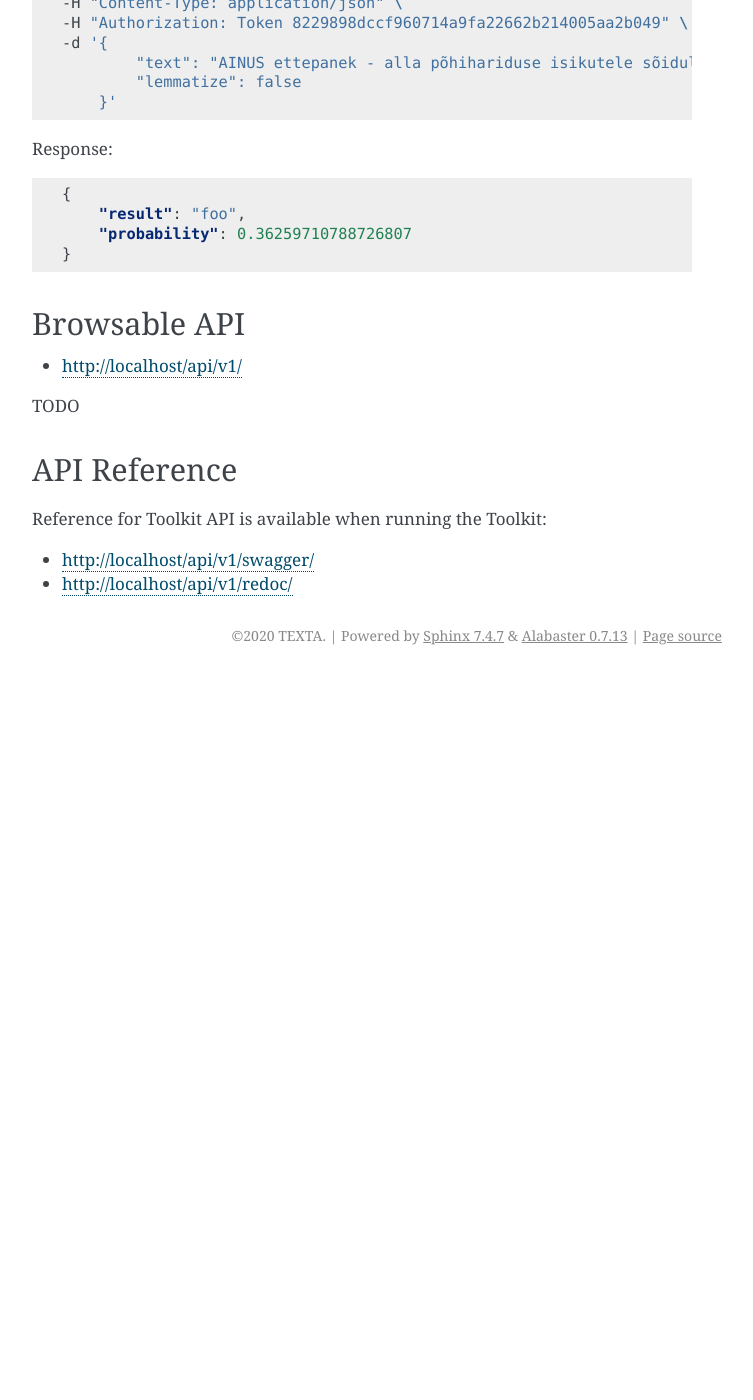
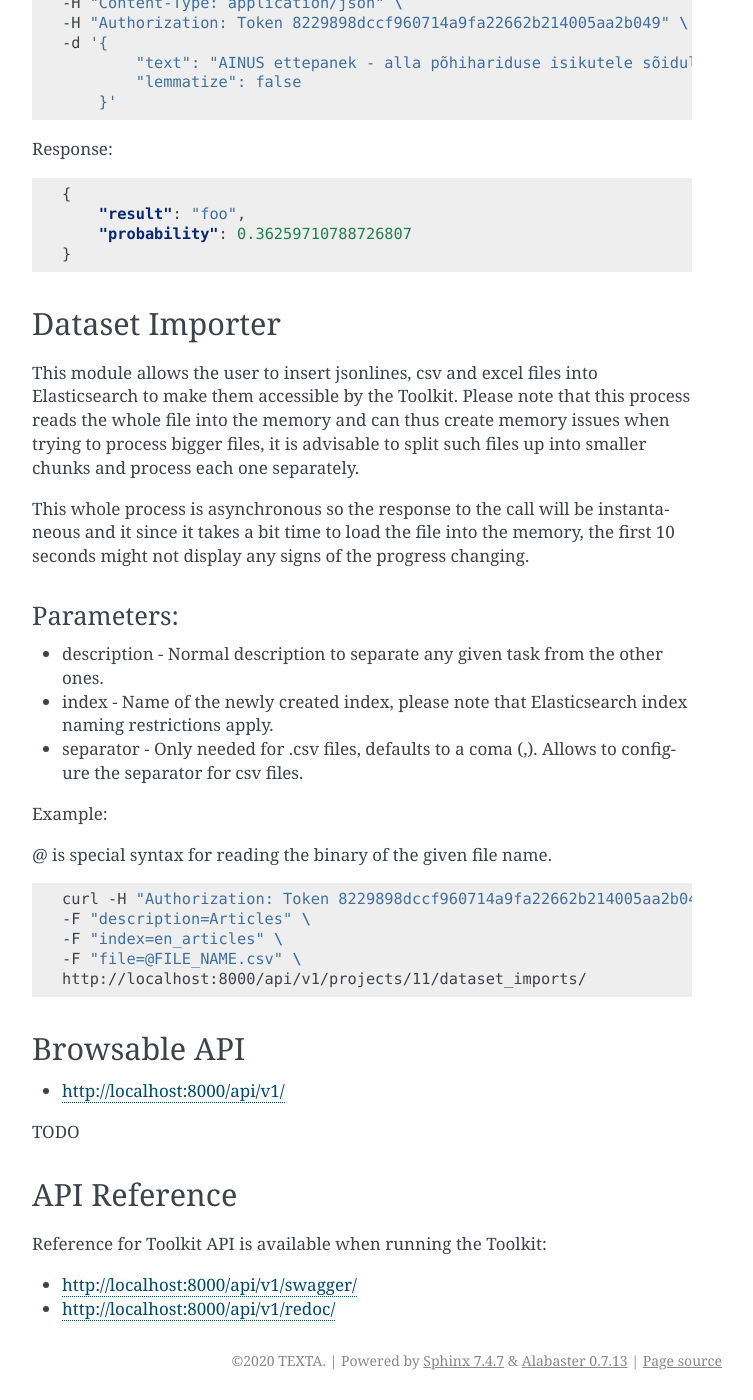
Before and after one commit to texta-tk/texta-tk.github.io, a Sphinx documentation site: the page built from source/api.rst, in a window 1280 px wide and 1400 px high, scrolled down 6424 px. Shown: the whole window, without its empty margins (388-1141 px from the left). Built offline with Sphinx 7.4.7, drawn with Linux system fonts in a browser that asks for light colours; formulas are drawn with MathJax 3; before the commit the page ends 7099 px from its top, so only the background shows below that; some of the changed text lies outside the part shown.

Commit message:
Added documentation for Dataset Importer.

```diff
--- a/source/api.rst
+++ b/source/api.rst
@@ -289,10 +289,42 @@ Response:
             "probability": 0.36259710788726807
         }
 
+
+Dataset Importer
+----------------
+
+This module allows the user to insert jsonlines, csv and excel files into Elasticsearch
+to make them accessible by the Toolkit. Please note that this process reads the whole
+file into the memory and can thus create memory issues when trying to process bigger files, it is advisable to split such
+files up into smaller chunks and process each one separately.
+
+This whole process is asynchronous so the response to the call will be instantaneous and it since it takes a bit time
+to load the file into the memory, the first 10 seconds might not display any signs of the progress changing.
+
+Parameters:
++++++++++++
+
+* description - Normal description to separate any given task from the other ones.
+* index - Name of the newly created index, please note that Elasticsearch index naming restrictions apply.
+* separator - Only needed for .csv files, defaults to a coma (,). Allows to configure the separator for csv files.
+
+
+Example:
+
+@ is special syntax for reading the binary of the given file name.
+
+.. code-block:: bash
+
+        curl -H "Authorization: Token 8229898dccf960714a9fa22662b214005aa2b049" \
+        -F "description=Articles" \
+        -F "index=en_articles" \
+        -F "file=@FILE_NAME.csv" \
+        http://localhost:8000/api/v1/projects/11/dataset_imports/
+
 Browsable API
 -------------
 
-* http://localhost/api/v1/
+* http://localhost:8000/api/v1/
 
 TODO
 
@@ -303,6 +335,6 @@ API Reference
 
 Reference for Toolkit API is available when running the Toolkit:
 
-* http://localhost/api/v1/swagger/
+* http://localhost:8000/api/v1/swagger/
 
-* http://localhost/api/v1/redoc/
+* http://localhost:8000/api/v1/redoc/
--- a/source/concepts.rst
+++ b/source/concepts.rst
@@ -82,14 +82,14 @@ It won't tag any foreign company nor address while ORG and LOC identifies all of
 .. _index_concept:
 
 Index
-----
+-----
 
 Index is a collection of documents in Elasticsearch. In Search output the table consists of all the suitable documents filtered out from that index and one row indicates a document.
 
 .. _field_concept:
 
 Field
-----
+-----
 
 Each document is a collection of fields. Field is a separated piece of information in that document. For example, we can have an article with fields containing the text, the date of publishing, headline, etc.
 
@@ -150,7 +150,7 @@ TODO
 .. _topic_analyzer_concept:
 
 Topic Analyzer
-------------
+--------------
 
 Topic Analyzer is a tool that detects groups of similar documents in the data. It can be used for example to explore the structure of the unlabeled data in order to get the understanding about what it contains. However, the main purpose of the tool is to take it one step further and make actual use of one's exploration by transforming their discoveries into the labelling. It can then be used to build supervised machine learning models.
 
```
Also changed, not shown: 1 other file.
